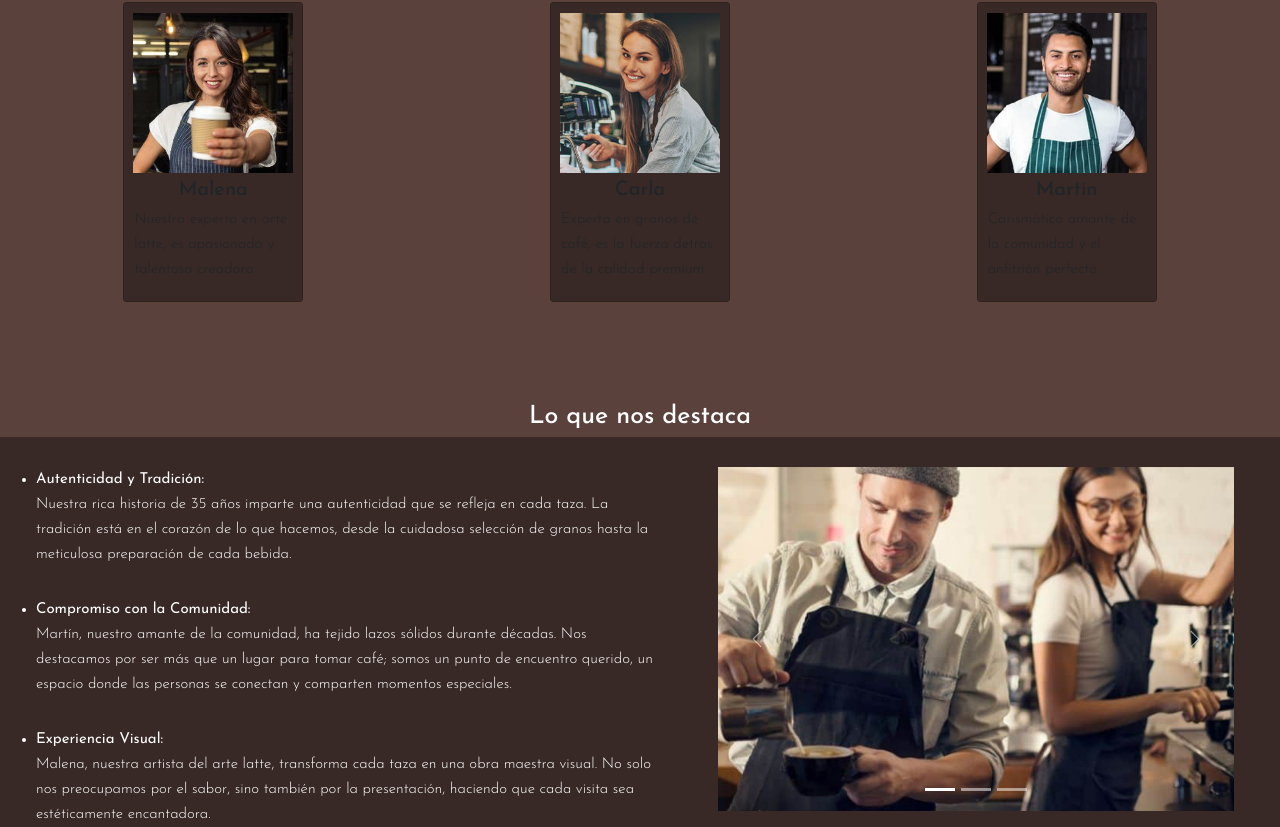
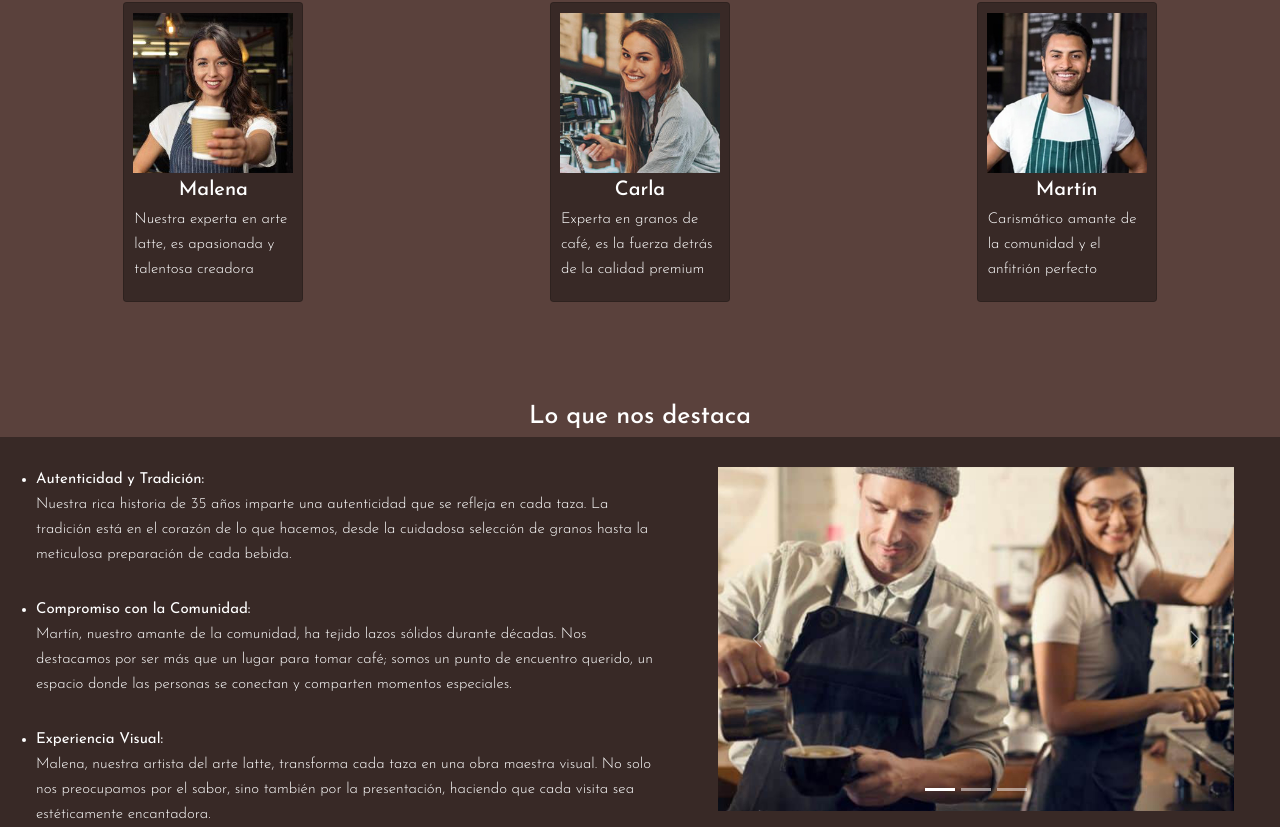
Before and after one commit to valepalacios76/Crisol-Bar, a plain HTML site: page pages/sobre-nosotros.html in a window 1280 px wide. Shown: the part 791-1618 px from the top of the page. Drawn offline with nearby package versions, Linux system fonts and the light colour scheme.

Commit message:
arreglo en css sobre nosotros

```diff
--- a/css/style.css
+++ b/css/style.css
@@ -405,6 +405,7 @@ div p{
     margin: 5px;
     text-align: center;
     padding: 0;
+    color:#ffffff
 }
 
 .elementos{
@@ -422,6 +423,7 @@ div p{
     margin: 0 10px;
     font-weight: 300;
     text-align: start;
+    color: #ffffff;
 }
 
 .card-body{
```
